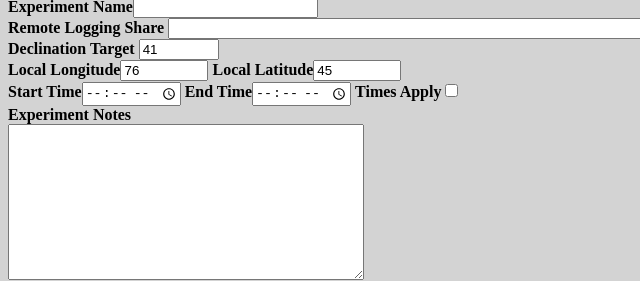
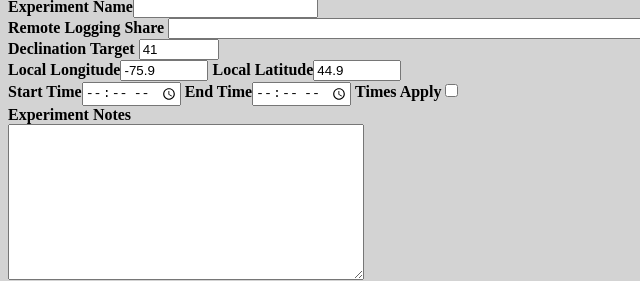
Before and after one commit to ccera-astro/school_telescopes, a plain HTML site: page expcontrol.html in a window 1280 px wide. Shown: the part 223-504 px from the top of the page, 0-640 px from the left. Drawn offline with nearby package versions, Linux system fonts and the light colour scheme.

Commit message:
Finerated the lat/long

```diff
--- a/expcontrol.html
+++ b/expcontrol.html
@@ -102,8 +102,8 @@
   <b>Experiment Name</b><input type="text" name="expname" required maxlength=20><br>
   <b>Remote Logging Share</b> <input type="text" name="remote" maxlength=256 size=64><br>
   <b>Declination Target</b> <input type="number" name="declination" value=41 min=-90 max=90 step=0.1><br>
-  <b>Local Longitude</b><input type="number" name="longitude" value="76" min=-180 max=180 step=0.1>
-  <b>Local Latitude</b><input type="number" name="latitude" value="45" min=-90 max=90 step=0.25><br>
+  <b>Local Longitude</b><input type="number" name="longitude" value="-75.9" min=-180 max=180 step=0.1>
+  <b>Local Latitude</b><input type="number" name="latitude" value="44.9" min=-90 max=90 step=0.25><br>
   <b>Start Time</b><input type="time" name="start">
   <b>End Time</b><input type="time" name="end">
   <b>Times Apply</b><input name="timesvalid" type="checkbox"><br>
```
